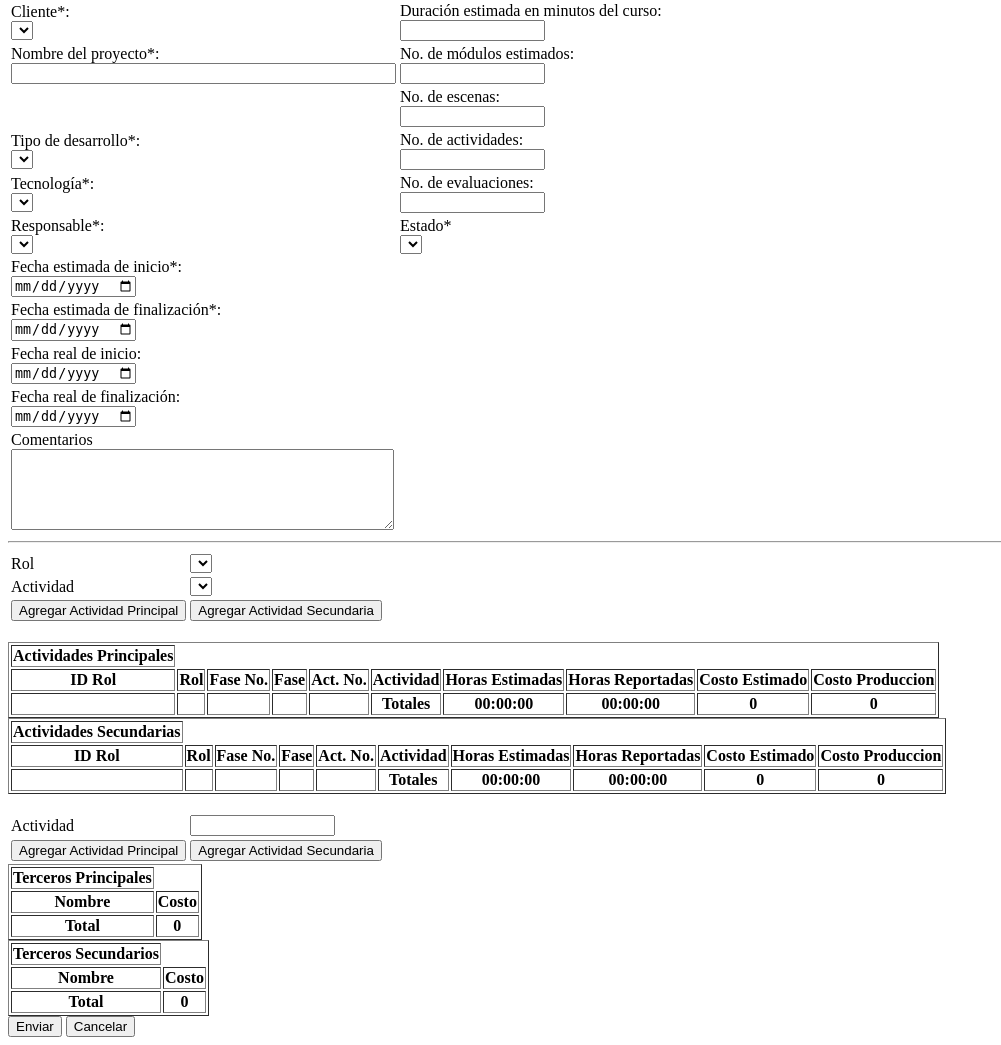
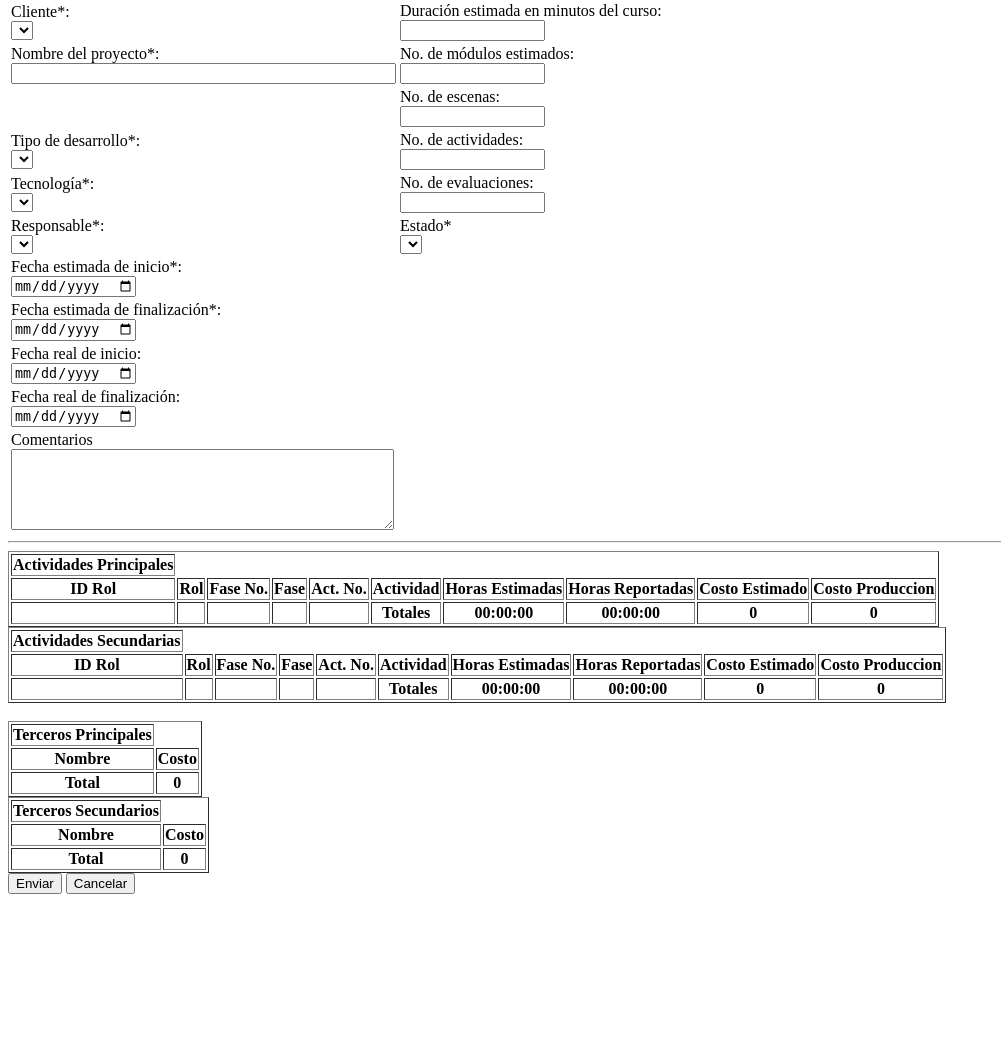
Before and after one commit to yelas61260/timeHD, a CodeIgniter app: the page made by application/views/proyecto/v_pro_form.php in a window 1280 px wide. Shown: the part 27-1072 px from the top of the page, without its empty margins (0-1001 px from the left). After the commit the page ends 921 px from the top, so only its background shows below. Run offline with CodeIgniter, Linux system fonts and the light colour scheme; the template is opened without the code that fills it: most values are stand-ins (such as "Sample title", 1, 10 or a date in 2020); lists and menus that the app fills with data are empty.

Commit message:
2017_06_29
Ajustes

```diff
--- a/application/controllers/cotizacion.php
+++ b/application/controllers/cotizacion.php
@@ -84,18 +84,21 @@ class Cotizacion extends CI_Controller {
 		}else{
 			$id = $this->db_con->insert_db_datos($tablas[10], $this->mcotizacion->get_campos(), $datos_array);
 
+			if ($datos_actividades != null) {
 				foreach ($datos_actividades->act_p as $value) {
 					$this->db_con->insert_db_datos($tablas[11], $this->mcotizacion->get_campos_act(), [$id, $value->rolID, $value->actID, $value->horas, $value->costo, 0]);
 				}
 				foreach ($datos_actividades->act_s as $value) {
 					$this->db_con->insert_db_datos($tablas[11], $this->mcotizacion->get_campos_act(), [$id, $value->rolID, $value->actID, $value->horas, $value->costo, 1]);
 				}
-
+			}
+			if ($datos_terceros != null) {
 				foreach ($datos_terceros->ter_p as $value) {
 					$this->db_con->insert_db_datos($tablas[24], $this->mcotizacion->get_campos_ter(), [$value->nombre, $id, $value->costo, 0]);
 				}
 				foreach ($datos_terceros->ter_s as $value) {
 					$this->db_con->insert_db_datos($tablas[24], $this->mcotizacion->get_campos_ter(), [$value->nombre, $id, $value->costo, 1]);
+				}
 			}
 
 			echo "OK";
--- a/application/views/proyecto/v_pro_form.php
+++ b/application/views/proyecto/v_pro_form.php
@@ -113,21 +113,6 @@
 			</div>
 			<hr>
 			<div class="cont_tbl_act">
-				<table>
-					<tr>
-						<td><div class="form-label"><label>Rol</label></td>
-						<td><select name="rol" id="rol" onchange="read_list_act_x_rol('<?= base_url() ?>', this.value)"><?= $lista_roles ?></select></td>
-					</tr>
-					<tr>
-						<td><div class="form-label"><label>Actividad</label></td>
-						<td><select name="act" id="act"></select></td>
-					</tr>
-					<tr>
-						<td><button onclick="read_actividad_cotizacion('<?= base_url() ?>actividad', 'act_p')">Agregar Actividad Principal</button></td>
-						<td><button onclick="read_actividad_cotizacion('<?= base_url() ?>actividad', 'act_s')">Agregar Actividad Secundaria</button></td>
-					</tr>
-				</table>
-				<br>
 				<table class="tabla_general tbl_act" id="act_p" border="1" borrar="">
 					<thead><th>Actividades Principales</th></thead>
 					<thead>
@@ -187,16 +172,6 @@
 					</tfoot>
 				</table>
 				<br>
-				<table>
-					<tr>
-						<td><div class="form-label"><label for="ter">Actividad</label></td>
-						<td><input type="text" name="ter" id="ter" size="15" value=""/></td>
-					</tr>
-					<tr>
-						<td><button onclick="read_tercero_cotizacion('<?= base_url() ?>actividad', 'ter_p')">Agregar Actividad Principal</button></td>
-						<td><button onclick="read_tercero_cotizacion('<?= base_url() ?>actividad', 'ter_s')">Agregar Actividad Secundaria</button></td>
-					</tr>
-				</table>
 				<table class="tabla_general tbl_ter" id="ter_p" border="1" borrar="">
 					<thead><th>Terceros Principales</th></thead>
 					<thead>
@@ -210,7 +185,6 @@
 						<th id="total_costo">0</th>
 					</tfoot>
 				</table>
-
 				<table class="tabla_general tbl_ter" id="ter_s" border="1" borrar="">
 					<thead><th>Terceros Secundarios</th></thead>
 					<thead>
--- a/recursos/js/ajax.js
+++ b/recursos/js/ajax.js
@@ -315,7 +315,7 @@ function read_pcp(param_ruta, id, param_ruta2, notFrame = 1, frame = 'form_proye
 				$("#ter_s").append(filaTemp);
 			});
 			if (notFrame != 0) {
-				document.getElementById("enviar_btn").onclick = function(){update(param_ruta,"form_proyecto");};
+				document.getElementById("enviar_btn").onclick = function(){update(param_ruta,frame);};
 			}
 		}
 	});
```
Also changed, not shown: application/controllers/proyecto.php (+6 -2 lines). Lines whose indentation alone changed are shown as unchanged.
